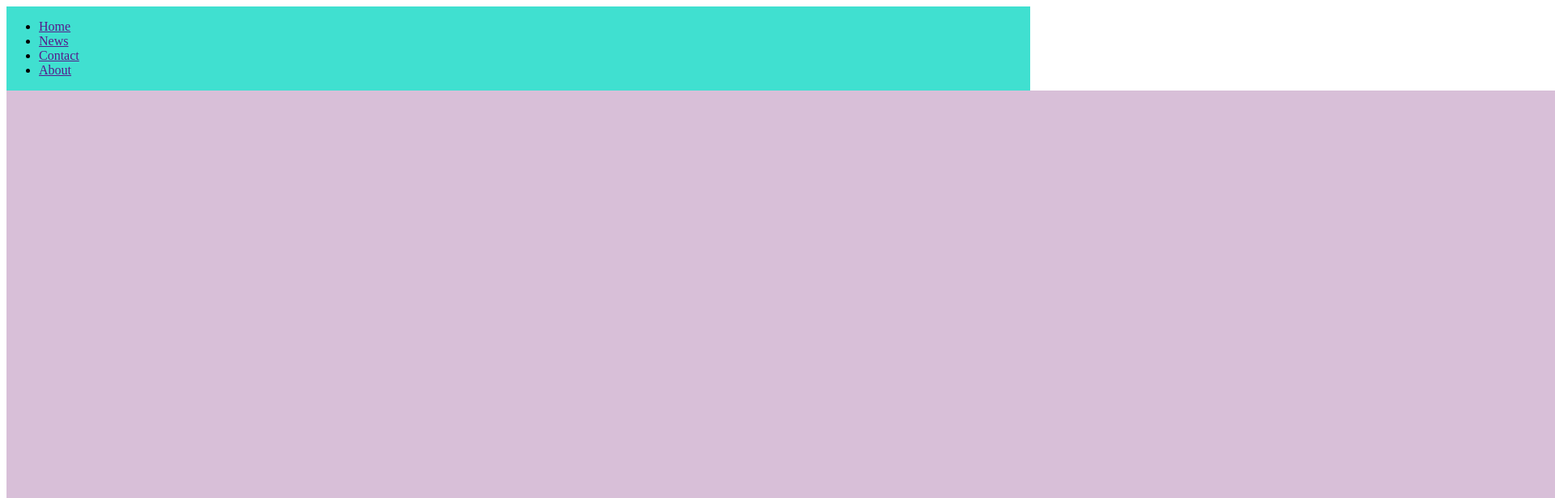
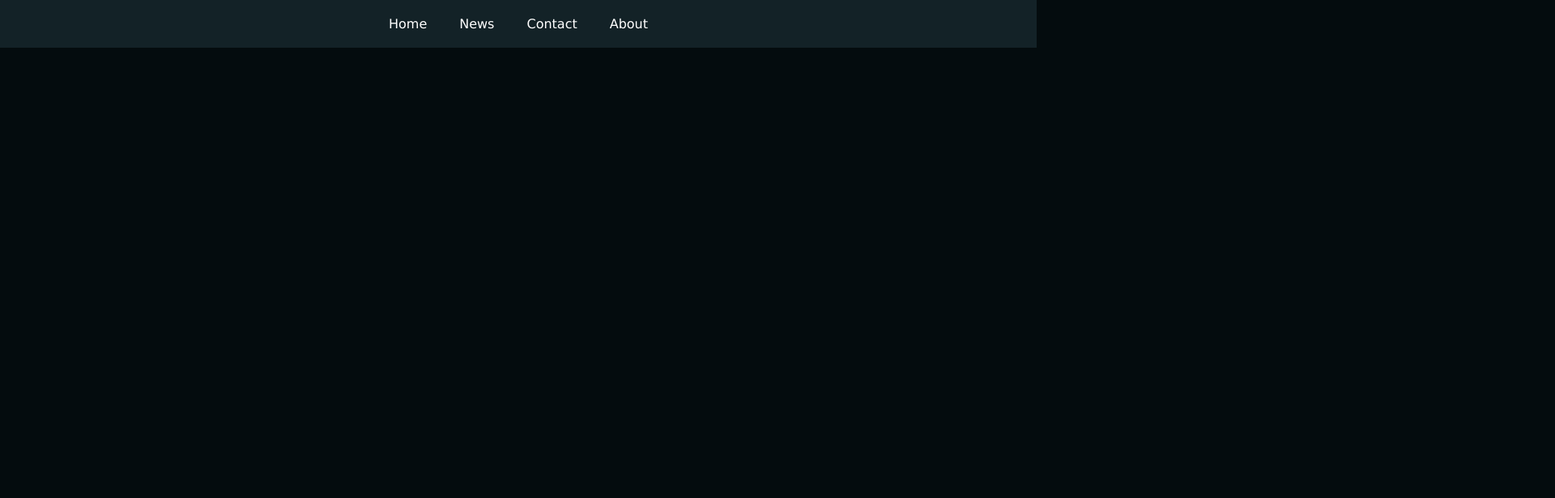
Before and after one commit to CMSC100-1S2324/my-github-page-Wewz, a plain HTML site: page index.html in a window 1280 px wide. Shown: the top 616 px of the page at 81% size, 1920 px wide, since content can reach past the window. Drawn offline with Linux system fonts and the light colour scheme.

Commit message:
chore: Design Navigation Bar

```diff
--- a/styles.css
+++ b/styles.css
@@ -1,10 +1,34 @@
+body {
+    margin: 0;
+    font-family:Verdana, Geneva, Tahoma, sans-serif;
+    background-color: #040c0e;
+}
+
 .navbar {
     display: flex;
-    flex: auto;
-    background-color: turquoise;
+    justify-content: center;
+    background-color: #132227;
 }
 
-.Flex-Container {
-    background-color:thistle;
-    padding: 20in;
+ul {
+    list-style-type: none;
+    margin: 0;
+    padding: 0;
+    overflow: hidden;
+  }
+
+  li {
+    float: left;
+  }
+
+li a {
+    display: block;
+    color: white;
+    text-align: center;
+    padding: 20px;
+    text-decoration: none;
 }
+
+li a:hover {
+    background-color: #525b56;
+}
```
